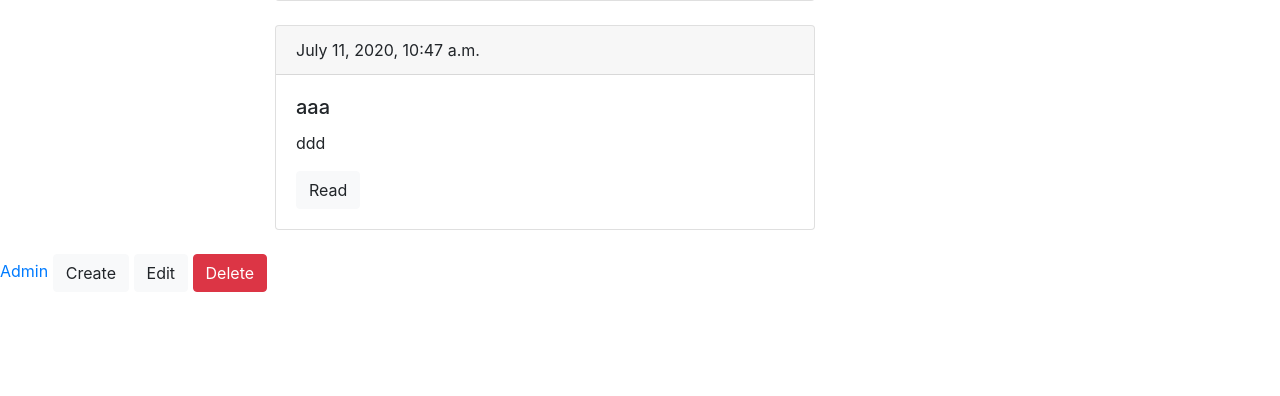
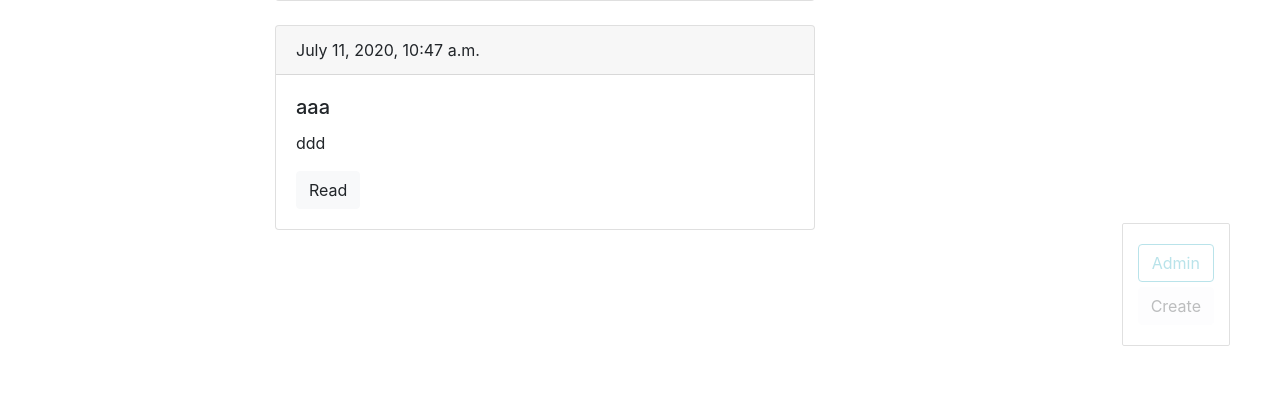
Before and after one commit to NasipCOM/Blog, a Django app: page /blog/ in a window 1280 px wide. Shown: the part 404-800 px from the top of the page. Run offline with Django 3.2, Linux system fonts and the light colour scheme; data comes from the database, SQL or seed files in the repository; some libraries are stand-ins or nearby versions.

Commit message:
admin panel

```diff
--- a/blog/templates/blog/base_blog.html
+++ b/blog/templates/blog/base_blog.html
@@ -1,6 +1,17 @@
 {% extends 'base.html' %}
 {% block admin-panel %}
-<a href=""class="btn btn-light">Create</a>
-<a href=""class="btn btn-light">Edit</a>
-<a href=""class="btn btn-danger">Delete</a>
+<a href="{% url 'post_create_url' %}" class="btn btn-light">Create</a>
+<!-- <div class="btn-group">
+    <button type="button" class="btn btn-light dropdown-toggle" data-toggle="dropdown" aria-haspopup="true"
+        aria-expanded="false">
+        Create
+    </button>
+    <div class="dropdown-menu">
+        <a class="dropdown-item" href="#">Post</a>
+    </div>
+</div> -->
+<a href="{{admin_object.get_update_url}}" class="btn btn-light edit"
+    style="{% if detail %} display:block; {% endif %}">Edit</a>
+<a href="{{admin_object.get_delete_url}}" class="btn btn-danger delete"
+    style="{% if detail %} display:block; {% endif %}">Delete</a>
 {% endblock %}
--- a/blog/views.py
+++ b/blog/views.py
@@ -58,4 +58,4 @@ class PostDelete(View):
 class PostDetail(View):
     def get(self, request, slug):
         post = get_object_or_404(Post, slug__iexact=slug)
-        return render(request, 'blog/post_detail.html', context={'post':post})
+        return render(request, 'blog/post_detail.html', context={'post':post, 'admin_object':post, 'detail':True})
--- a/blogengine/settings.py
+++ b/blogengine/settings.py
@@ -121,3 +121,6 @@ USE_TZ = True
 # https://docs.djangoproject.com/en/3.0/howto/static-files/
 
 STATIC_URL = '/static/'
+STATICFILES_DIRS = [
+    os.path.join(BASE_DIR,'static')
+]
--- a/blogengine/views.py
+++ b/blogengine/views.py
@@ -1,5 +1,2 @@
 from django.http import HttpResponse
-
-
-def hello(request):
-    return HttpResponse('<h1>Hello World</h1>')
+from django.shortcuts import redirect
--- /dev/null
+++ b/static/css/styles.css
@@ -0,0 +1,19 @@
+.admin-panel{
+    border: 1px solid #999;
+    border-radius: 2px;
+    position: fixed;
+    right: 50px;
+    bottom: 50px;
+    padding: 15px;
+    opacity: 0.3;
+}
+.admin-panel:hover{
+    opacity: 1;
+}
+.admin-panel a{
+    display: block;
+    margin: 5px 0;
+}
+a.edit, a.delete{
+    display: none;
+}
--- a/templates/base.html
+++ b/templates/base.html
@@ -1,12 +1,22 @@
+{% load static %}
 <!DOCTYPE html>
 <html lang="en">
 
 <head>
     <meta charset="UTF-8">
     <meta name="viewport" content="width=device-width, initial-scale=1.0">
+    <script src="https://code.jquery.com/jquery-3.5.1.slim.min.js"
+        integrity="sha384-DfXdz2htPH0lsSSs5nCTpuj/zy4C+OGpamoFVy38MVBnE+IbbVYUew+OrCXaRkfj" crossorigin="anonymous">
+    </script>
+    <script src="https://cdn.jsdelivr.net/npm/popper.js@1.16.0/dist/umd/popper.min.js"
+        integrity="sha384-Q6E9RHvbIyZFJoft+2mJbHaEWldlvI9IOYy5n3zV9zzTtmI3UksdQRVvoxMfooAo" crossorigin="anonymous">
+    </script>
+    <script src="https://stackpath.bootstrapcdn.com/bootstrap/4.5.0/js/bootstrap.min.js"
+        integrity="sha384-OgVRvuATP1z7JjHLkuOU7Xw704+h835Lr+6QL9UvYjZE3Ipu6Tp75j7Bh/kR0JKI" crossorigin="anonymous">
+    </script>
     <link rel="stylesheet" href="https://stackpath.bootstrapcdn.com/bootstrap/4.5.0/css/bootstrap.min.css"
         integrity="sha384-9aIt2nRpC12Uk9gS9baDl411NQApFmC26EwAOH8WgZl5MYYxFfc+NcPb1dKGj7Sk" crossorigin="anonymous">
-
+    <link rel="stylesheet" href="{% static 'css/styles.css' %}">
     <title>
         {% block title %}
         Blog engine
@@ -56,8 +66,8 @@
         </div>
     </div>
 
-    <div class="admin-pannel">
-        <a href="/admin">Admin</a>
+    <div class="admin-panel align-items-center">
+        <a href="/admin" class="btn btn-outline-info">Admin</a>
         {% block admin-panel %}
         {% endblock  %}
     </div>
```
Also changed, not shown: static/css/style.css (deleted).
